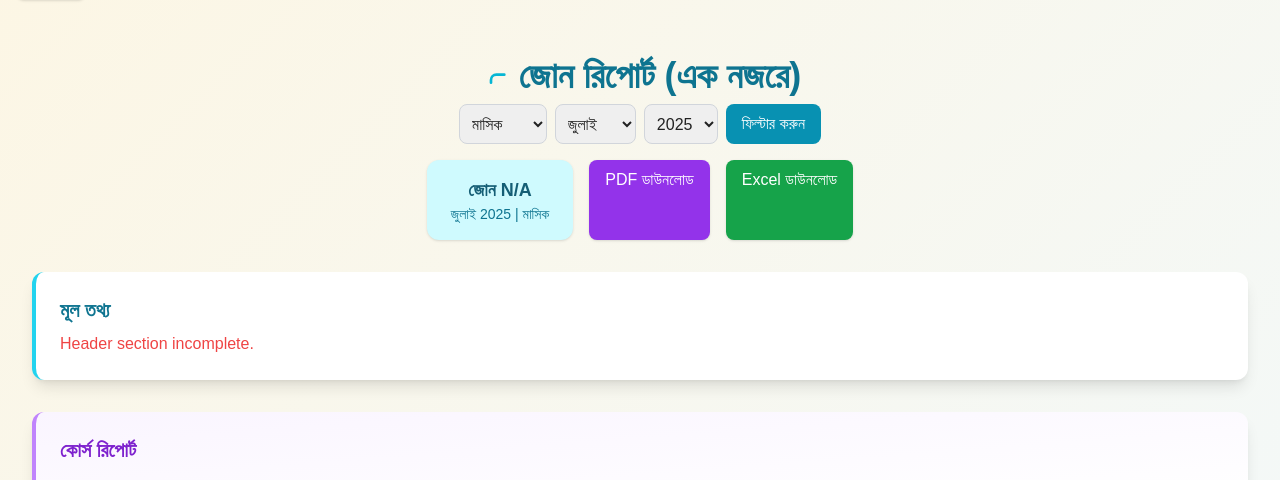
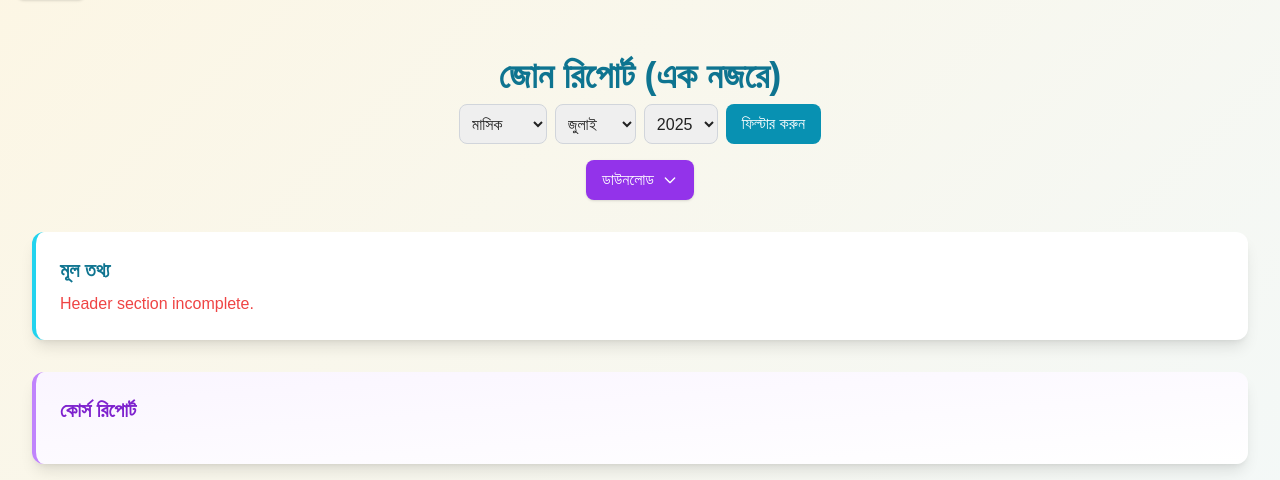
Before and after one commit to Jabir-A-H/report-submission, a Flask app: page /report in a window 1280 px wide. Shown: the part 168-648 px from the top of the page. Run offline with Flask 3, Linux system fonts and the light colour scheme; a user stored in the database is signed in; tables that the repository leaves empty hold one stand-in row (values such as "Sample post"); some libraries are stand-ins or nearby versions; some web fonts are replaced.

Commit message:
Update report.html

```diff
--- a/templates/report.html
+++ b/templates/report.html
@@ -12,8 +12,7 @@
     {% block content %}
     <div class="container mx-auto px-4 py-8 animate-fade-in">
         <div class="text-center mb-8">
-          <h1 class="text-4xl font-extrabold text-cyan-700 mb-2 flex items-center justify-center gap-2">
-            <svg class="w-8 h-8 text-cyan-500" fill="none" stroke="currentColor" viewBox="0 0 24 24"><path stroke-linecap="round" stroke-linejoin="round" stroke-width="2" d="M9 17v-2a4 4 0 014-4h6"/></svg>
+          <h1 class="text-4xl font-extrabold text-cyan-700 mb-2 text-center">
             জোন রিপোর্ট (এক নজরে)
           </h1>
           {% if not request.args.get('report_id') or (current_user and current_user.role != 'admin') %}
@@ -38,16 +37,18 @@
             <button type="submit" class="px-4 py-2 bg-cyan-600 text-white rounded-lg hover:bg-cyan-700 transition">ফিল্টার করুন</button>
           </form>
           {% endif %}
-          <div class="flex flex-wrap justify-center gap-4 mt-4">
-            <div class="bg-cyan-100 rounded-xl px-6 py-4 shadow flex flex-col items-center">
-              <div class="text-lg font-bold text-cyan-800">{{ report.zone.name if report and report.zone else 'জোন N/A' }}</div>
-              <div class="text-sm text-cyan-700">{{ month|month_name }} {{ year }} | {{ report_type }}</div>
-              {% if report.header %}
-                <div class="mt-2 text-gray-700 text-sm">দায়িত্বপ্রাপ্ত: <span class="font-semibold">{{ report.header.responsible_name }}</span></div>
-              {% endif %}
+          <div class="flex flex-wrap justify-center gap-2 mt-4">
+            <!-- Download Dropdown after search button -->
+            <div class="relative">
+              <button type="button" id="downloadDropdownBtn" class="px-4 py-2 bg-purple-600 text-white rounded-lg hover:bg-purple-700 transition shadow flex items-center gap-2">
+                ডাউনলোড
+                <svg class="w-4 h-4" fill="none" stroke="currentColor" viewBox="0 0 24 24"><path stroke-linecap="round" stroke-linejoin="round" stroke-width="2" d="M19 9l-7 7-7-7"/></svg>
+              </button>
+              <div id="downloadDropdown" class="hidden absolute left-0 mt-2 w-32 bg-white border border-gray-200 rounded-lg shadow-lg z-10">
+                <a href="/download_report?report_type={{ report_type }}&month={{ month }}&year={{ year }}&format=pdf" class="block px-4 py-2 text-gray-700 hover:bg-purple-50">PDF</a>
+                <a href="/download_report?report_type={{ report_type }}&month={{ month }}&year={{ year }}&format=excel" class="block px-4 py-2 text-gray-700 hover:bg-green-50">Excel</a>
+              </div>
             </div>
-            <a href="/download_report?report_type={{ report_type }}&month={{ month }}&year={{ year }}&format=pdf" class="px-4 py-2 bg-purple-600 text-white rounded-lg hover:bg-purple-700 transition shadow">PDF ডাউনলোড</a>
-            <a href="/download_report?report_type={{ report_type }}&month={{ month }}&year={{ year }}&format=excel" class="px-4 py-2 bg-green-600 text-white rounded-lg hover:bg-green-700 transition shadow">Excel ডাউনলোড</a>
           </div>
         </div>
         <div class="flex flex-col gap-8">
@@ -187,5 +188,21 @@
     <div class="bg-green-100 border border-green-400 text-green-700 px-4 py-3 rounded mb-4">{{ success }}</div>
     {% endif %}
     <script src="/static/scripts.js"></script>
+    <script>
+      // Download dropdown toggle
+      const btn = document.getElementById('downloadDropdownBtn');
+      const menu = document.getElementById('downloadDropdown');
+      if (btn && menu) {
+        btn.addEventListener('click', function(e) {
+          e.stopPropagation();
+          menu.classList.toggle('hidden');
+        });
+        document.addEventListener('click', function(e) {
+          if (!btn.contains(e.target)) {
+            menu.classList.add('hidden');
+          }
+        });
+      }
+    </script>
   </body>
 </html>
```
